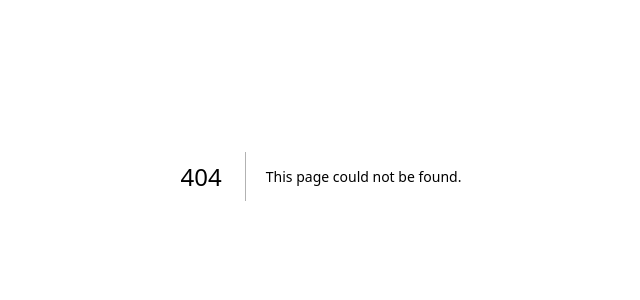
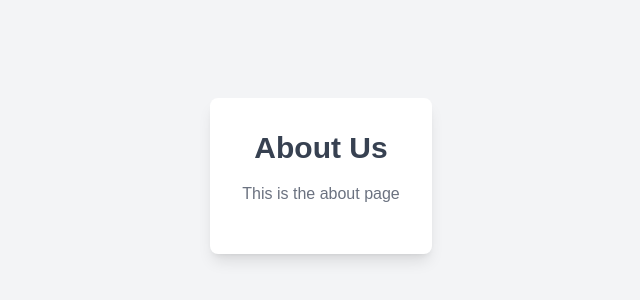
Before and after one commit to muluthfi/next-tailwind-app, a Next.js app: page /about in a window 1280 px wide. Before the commit this address had no page. Shown: the part 224-524 px from the top of the page, without its empty margins (319-959 px from the left). Built offline with nearby package versions, Linux system fonts and the light colour scheme.

Commit message:
add about js

```diff
--- /dev/null
+++ b/pages/about.js
@@ -0,0 +1,11 @@
+export default function About() {
+    return (
+        <div className="min-h-screen bg-gray-100 flex items-center justify-center">
+            <div className="bg-white p-8 rounded-lg shadow-lg text-center">
+                <h1 className="text-3xl font-bold text-gray-700">About Us</h1>
+                <p className="text-gray-500 my-4">This is the about page</p>
+            </div>
+        </div>
+    )
+
+}
```
